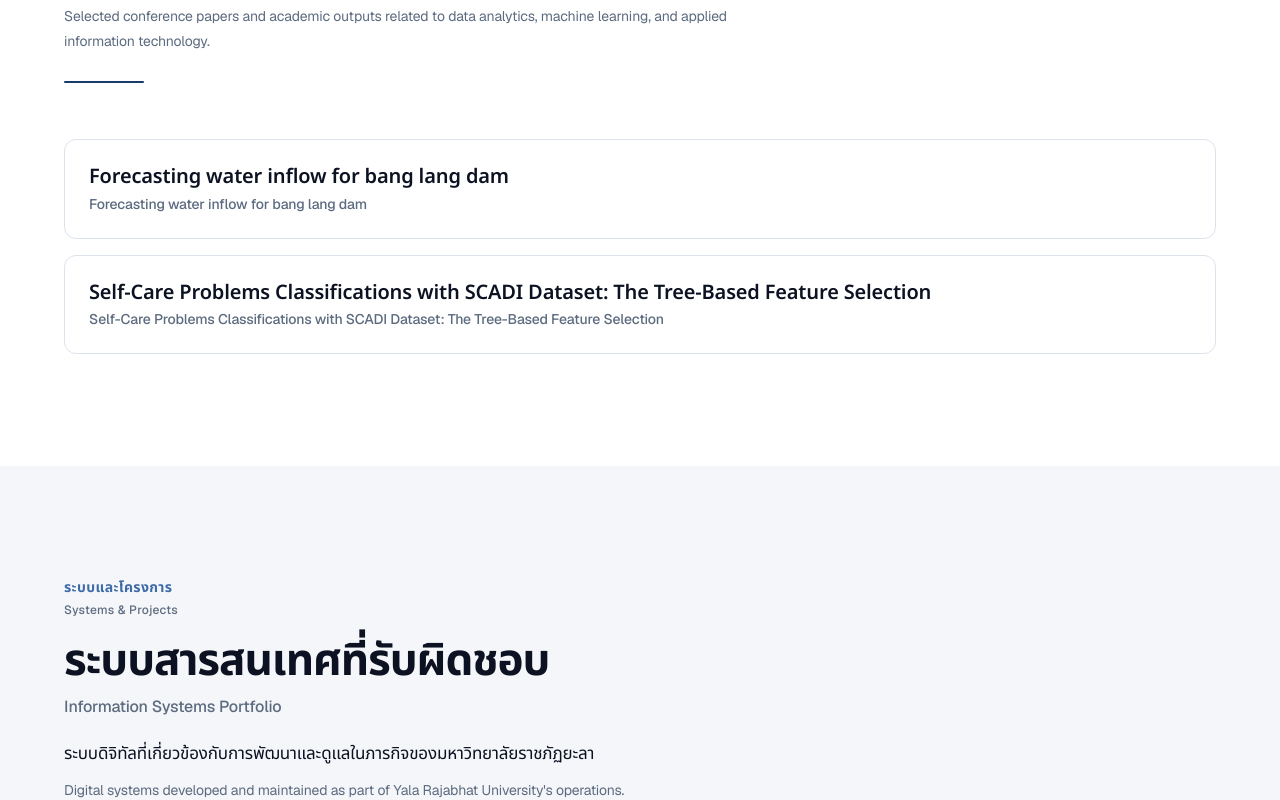
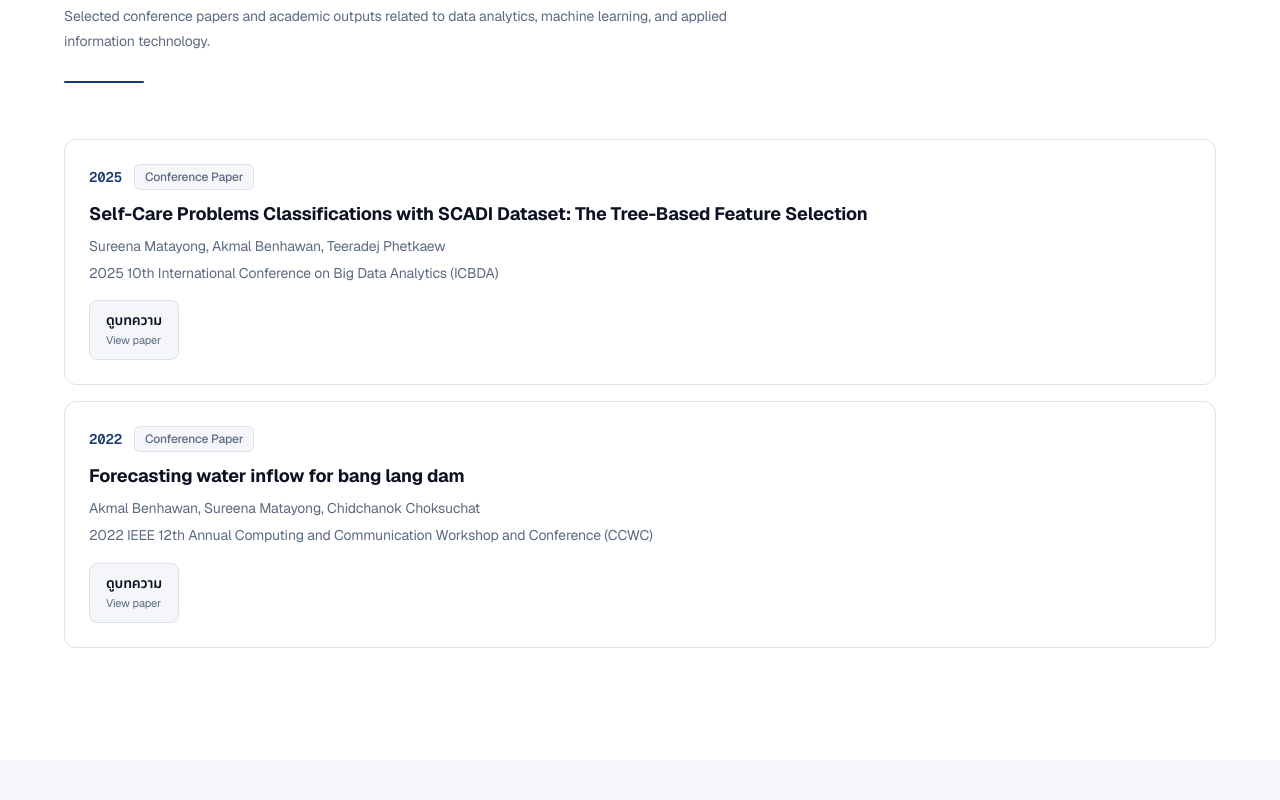
Before and after one commit to akmalb/akmal-benhawan-personalweb, a Next.js app: page / in a window 1280 px wide. Shown: the part 4580-5380 px from the top of the page. Built offline with nearby package versions, Linux system fonts and the light colour scheme.

Commit message:
Refactor Publications component to include sorting by year and enhance item display with additional fields such as authors and venue, improving clarity and organization of publication data.

```diff
--- a/app/components/Publications.tsx
+++ b/app/components/Publications.tsx
@@ -1,9 +1,18 @@
-import type { Publications } from "@/src/data/publications";
+import type { PublicationItem, Publications } from "@/src/data/publications";
 import { AnimateIn } from "./AnimateIn";
-import { BilingualText, BilingualTitle, SectionHeading } from "./Locale";
+import { BilingualText, SectionHeading } from "./Locale";
 
 interface PublicationsProps {
   publications: Publications;
+}
+
+const VIEW_LINK_LABEL = {
+  th: "ดูบทความ",
+  en: "View paper",
+} as const;
+
+function sortByYearDesc(items: PublicationItem[]) {
+  return [...items].sort((a, b) => Number(b.year) - Number(a.year));
 }
 
 export function Publications({ publications }: PublicationsProps) {
@@ -11,6 +20,7 @@ export function Publications({ publications }: PublicationsProps) {
   const hasItems = th.items.length > 0;
   const thSection = { label: th.label, title: th.title, description: th.description };
   const enSection = { label: en.label, title: en.title, description: en.description };
+  const sortedItems = sortByYearDesc(th.items);
 
   return (
     <section id="publications" className="scroll-mt-28 bg-section-alt section-padding">
@@ -22,19 +32,43 @@ export function Publications({ publications }: PublicationsProps) {
         <AnimateIn delay={100}>
           {hasItems ? (
             <div className="space-y-4">
-              {th.items.map((item, index) => (
-                <article
-                  key={`${item.title}-${index}`}
-                  className="rounded-xl border border-card-border bg-card p-6"
-                >
-                  <BilingualTitle
-                    th={item.title}
-                    en={en.items[index]?.title ?? item.title}
-                    as="h3"
-                    size="small"
-                  />
-                </article>
-              ))}
+              {sortedItems.map((item) => (
+                  <article
+                    key={`${item.year}-${item.title}`}
+                    className="rounded-xl border border-card-border bg-card p-6"
+                  >
+                    <div className="flex flex-wrap items-center gap-3">
+                      <span className="font-mono text-sm font-semibold tabular-nums text-accent">
+                        {item.year}
+                      </span>
+                      <span className="rounded-md border border-card-border bg-background px-2.5 py-1 text-xs font-medium text-muted">
+                        {item.type}
+                      </span>
+                    </div>
+
+                    <h3 className="mt-3 text-lg font-bold leading-snug text-foreground">
+                      {item.title}
+                    </h3>
+
+                    <p className="mt-2 text-sm leading-relaxed text-muted">{item.authors}</p>
+
+                    <p className="mt-1 text-sm leading-relaxed text-muted">{item.venue}</p>
+
+                    {item.url && (
+                      <a
+                        href={item.url}
+                        target="_blank"
+                        rel="noopener noreferrer"
+                        className="mt-4 inline-flex flex-col rounded-lg border border-card-border bg-background px-4 py-2.5 transition-all hover:border-accent hover:text-accent"
+                      >
+                        <span className="font-thai text-sm font-semibold text-foreground">
+                          {VIEW_LINK_LABEL.th}
+                        </span>
+                        <span className="text-[0.6875rem] text-muted">{VIEW_LINK_LABEL.en}</span>
+                      </a>
+                    )}
+                  </article>
+                ))}
             </div>
           ) : (
             <div className="rounded-2xl border border-dashed border-card-border bg-card/50 px-6 py-10 text-center">
```
